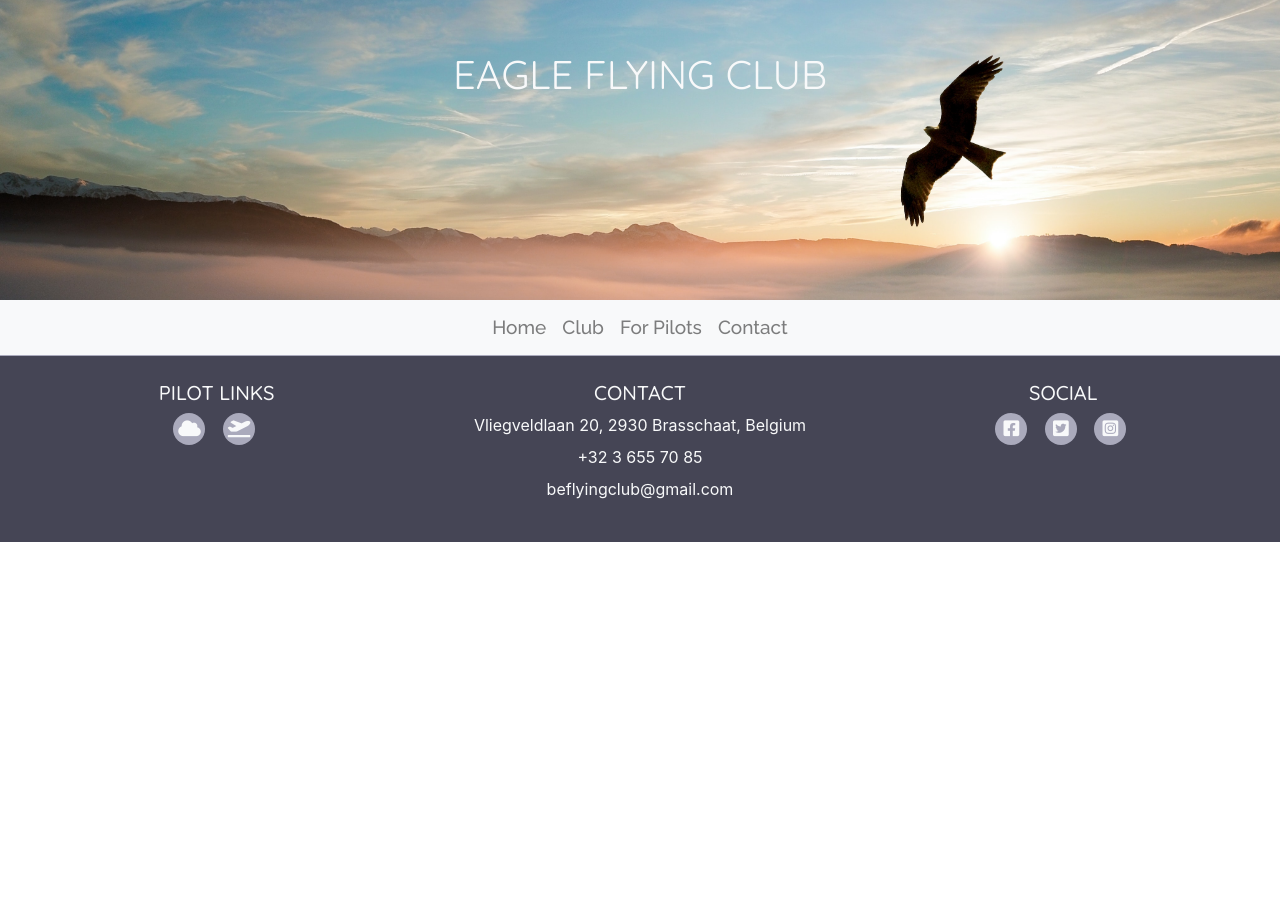
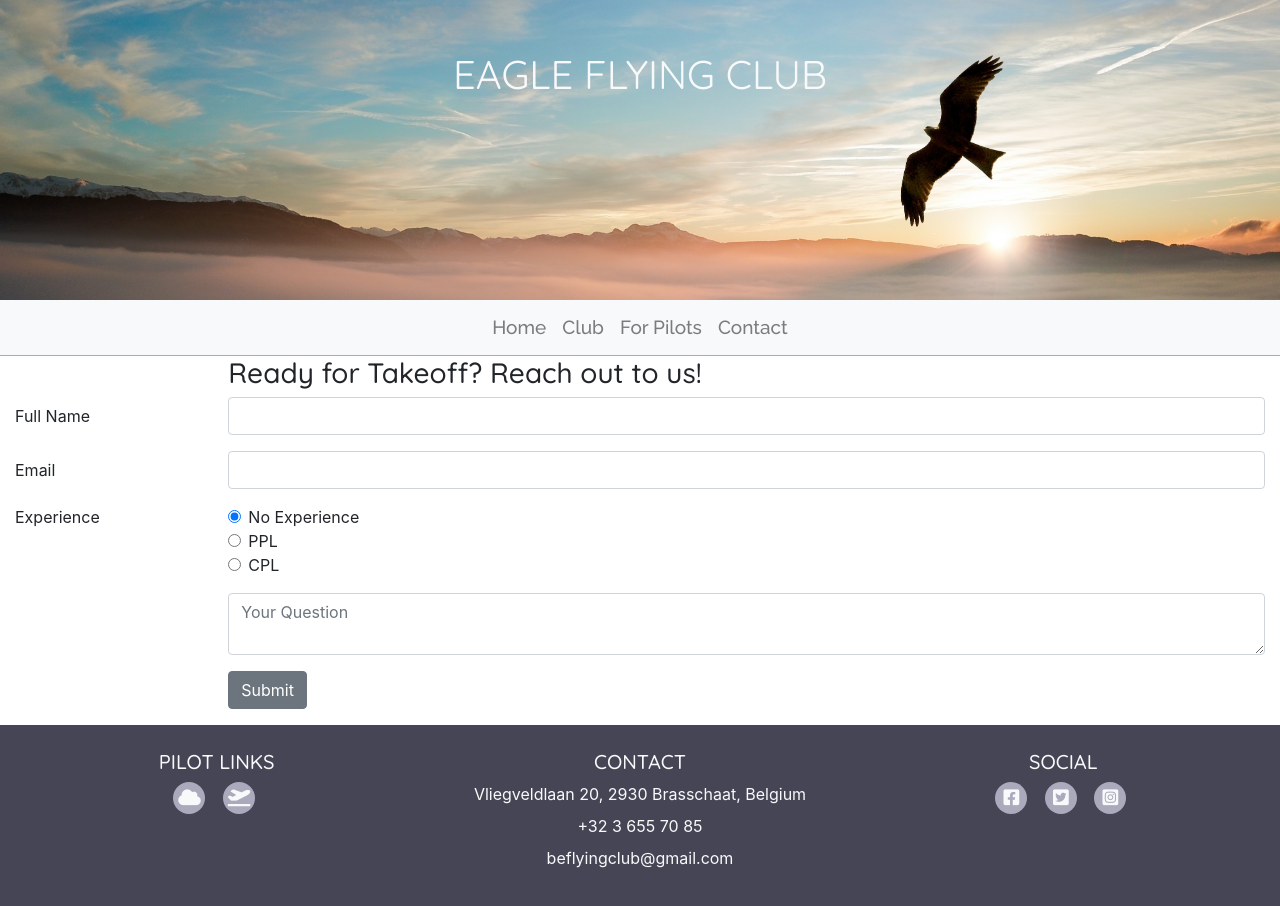
Before and after one commit to J-O-Dev/Milestone-Project-1, a plain HTML site: page contact.html in a window 1280 px wide. Before the commit the page ends 800 px from the top, so only its background shows below. Drawn offline with nearby package versions, Linux system fonts and the light colour scheme.

Commit message:
Completed the contact.html page

```diff
--- a/contact.html
+++ b/contact.html
@@ -44,8 +44,58 @@
         </nav>
     </header>
 
-    <section>
-
+    <section class="container-fluid" id="form-wrapper">
+        <!--standard form copied from bootstrap 4.6 docs and modified-->
+        <div class="row justify-content-center form-title">
+            <h3 class="col-8">Ready for Takeoff?  Reach out to us!</h3>
+        </div>
+        <form method="" action="" class="form-general">
+            <div class="form-group row">
+                <label for="fname" class="col-sm-2 col-form-label">Full Name</label>
+                <div class="col-sm-10">
+                <input type="text" class="form-control" id="fname" name="fname" required>
+                </div>
+            </div>
+            <div class="form-group row">
+                <label for="email" class="col-sm-2 col-form-label">Email</label>
+                <div class="col-sm-10">
+                <input type="email" class="form-control" id="email" name="email" required>
+                </div>
+            </div>
+            <fieldset class="form-group row">
+                <legend class="col-form-label col-sm-2 float-sm-left pt-0">Experience</legend>
+                <div class="col-sm-10">
+                <div class="form-check">
+                    <input class="form-check-input" type="radio" name="experience" id="noexperience" value="option1" checked>
+                    <label class="form-check-label" for="noexperience">
+                    No Experience
+                    </label>
+                </div>
+                <div class="form-check">
+                    <input class="form-check-input" type="radio" name="experience" id="ppl" value="ppl">
+                    <label class="form-check-label" for="ppl">
+                    PPL
+                    </label>
+                </div>
+                <div class="form-check">
+                    <input class="form-check-input" type="radio" name="experience" id="cpl" value="cpl">
+                    <label class="form-check-label" for="cpl">
+                    CPL
+                    </label>
+                </div>
+                </div>
+            </fieldset>
+            <div class="form-group row">
+                <div class="col-sm-10 offset-sm-2">
+                <textarea class="form-control" name="question" id="question" placeholder="Your Question"></textarea>
+                </div>
+            </div>
+            <div class="form-group row form-bottom">
+                <div class="col-sm-10 offset-sm-2">
+                <button type="submit" class="btn btn-secondary">Submit</button>
+                </div>
+            </div>
+        </form>
     </section>
 
     <footer class="container-fluid">
```
